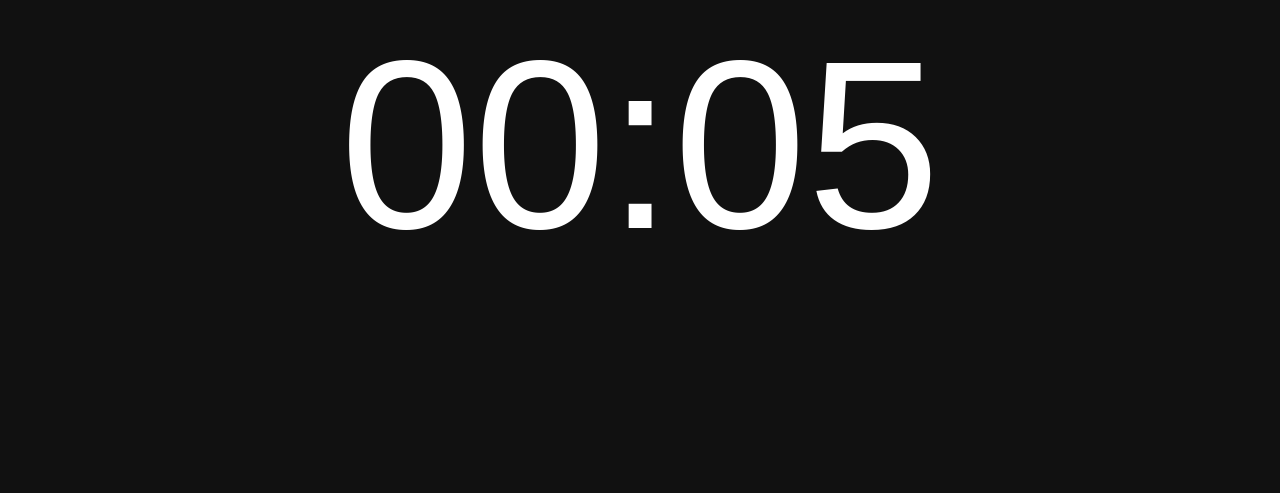
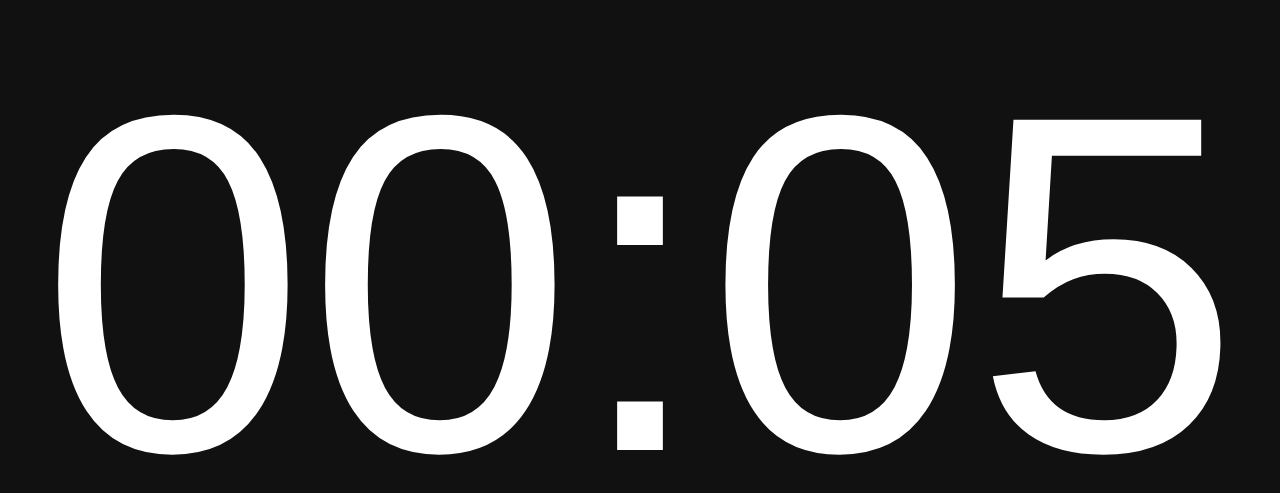
Before and after one commit to comaruyo/fluctuating-time, a plain HTML site: page index.html in a window 1280 px wide. Shown: the part 161-654 px from the top of the page. Drawn offline with Linux system fonts and the light colour scheme.

Commit message:
Update index.html

```diff
--- a/index.html
+++ b/index.html
@@ -9,7 +9,7 @@
       text-align: center;
       background: #111;
       color: white;
-      font-size: 15rem;
+      font-size: 30rem;
       padding-top: 20vh;
     }
   </style>
```
